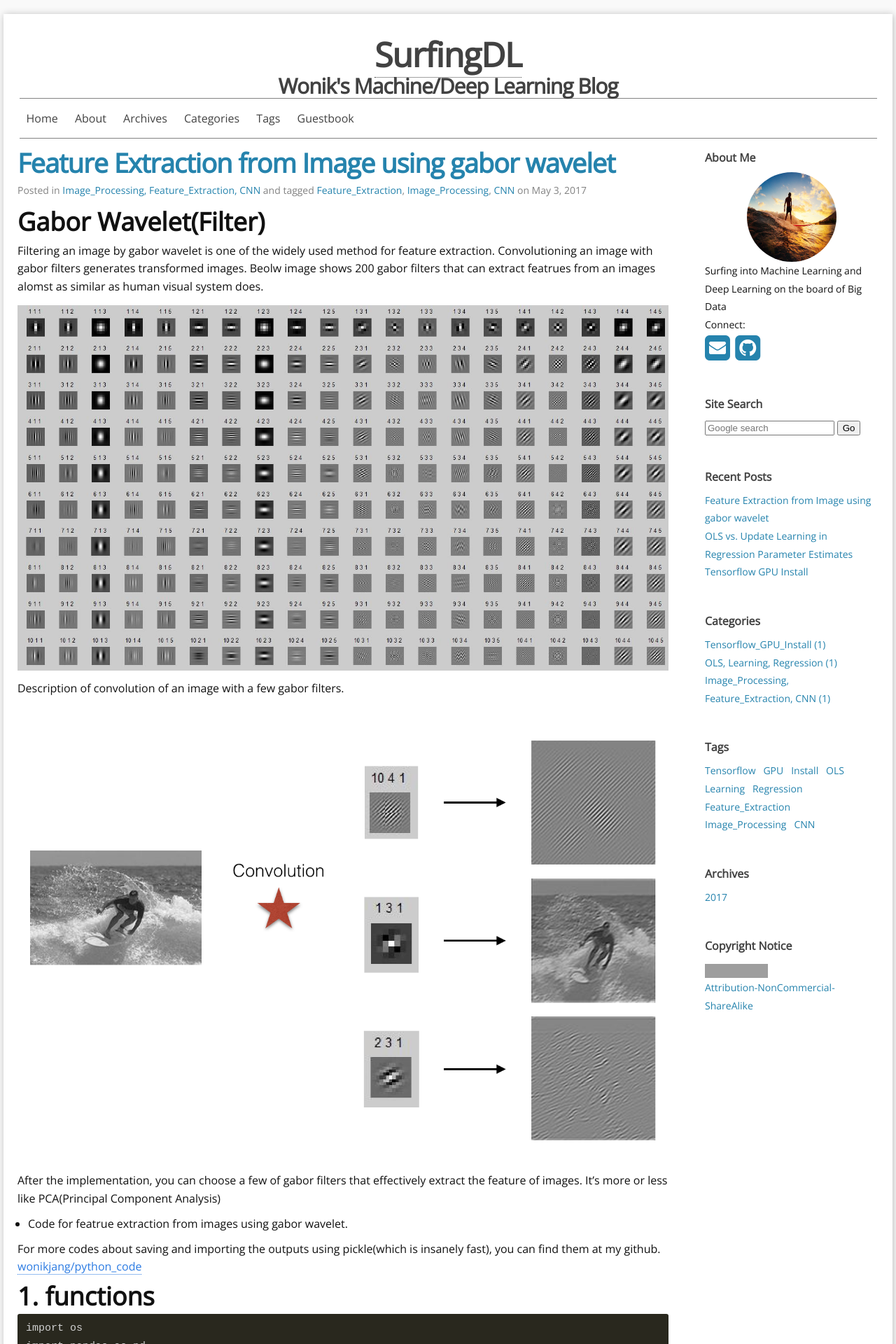
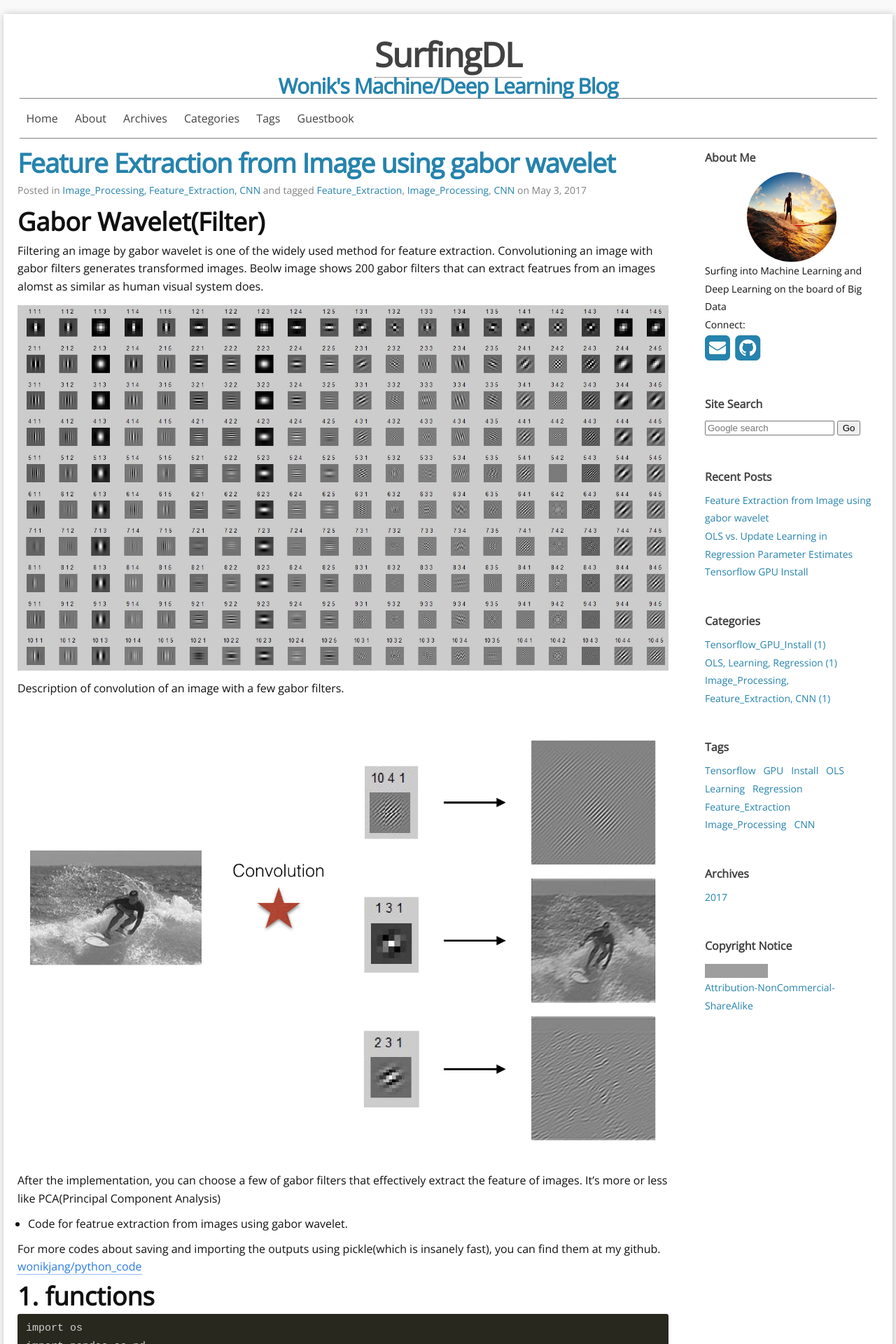
Before and after one commit to wonik/wonikjang.github.io, a Jekyll site: the page built from index.html, in a window 1280 px wide. Shown: the top 1920 px of the page at 70% size. Built offline with Jekyll 4.4.1, drawn with Linux system fonts in a browser that asks for light colours; nearby versions of some CDN libraries; the list of posts is cut into pages by our own code; grey boxes are pictures that could not be loaded.

Commit message:
Update _layout.scss

```diff
--- a/_sass/_layout.scss
+++ b/_sass/_layout.scss
@@ -29,7 +29,7 @@
   letter-spacing: -1px;
   margin-bottom: 0;
   text-align:center;
-  color: $grey-color-dark;
+  color: $brand-top-color; //$grey-color-dark;
 }
 
 .site-nav {
```
